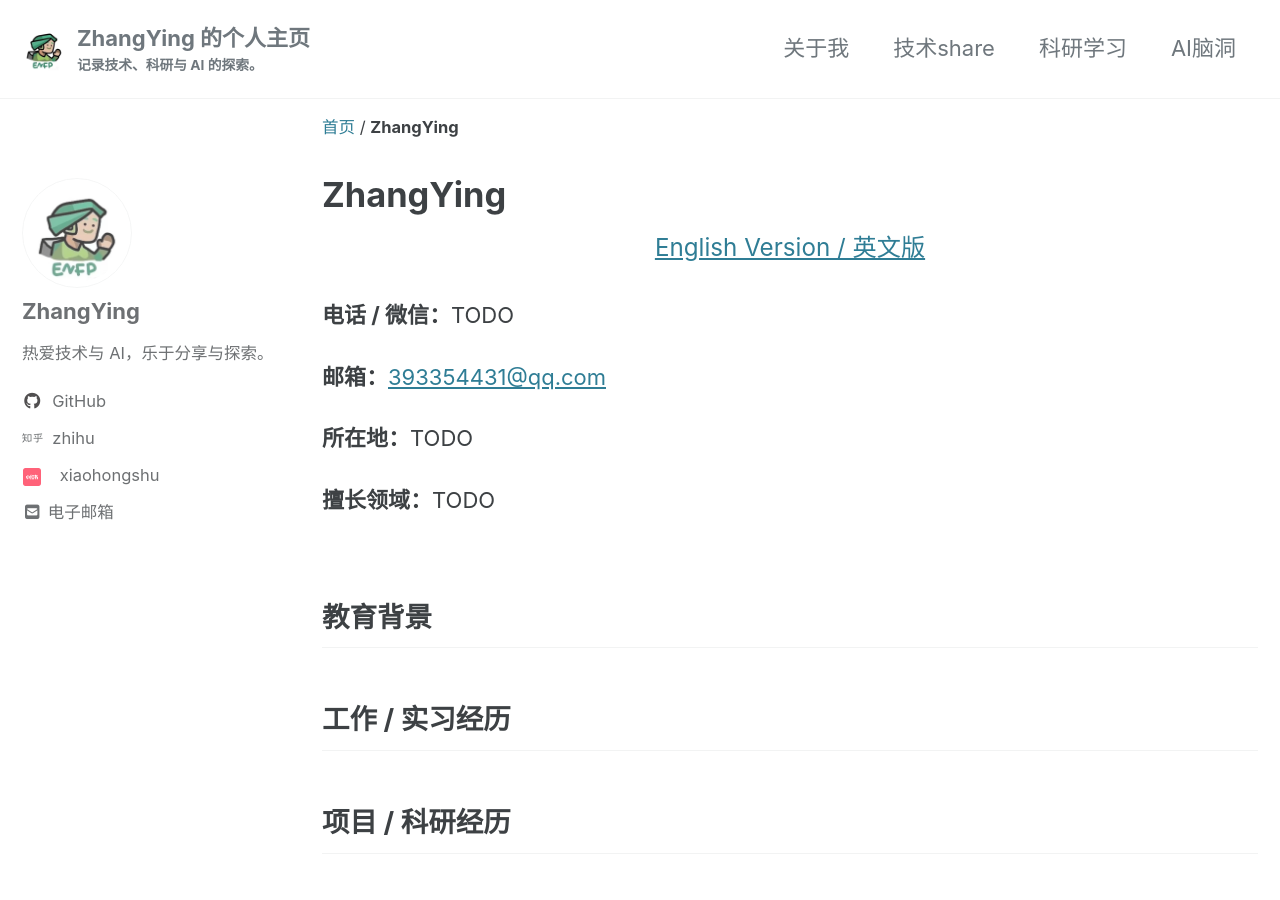
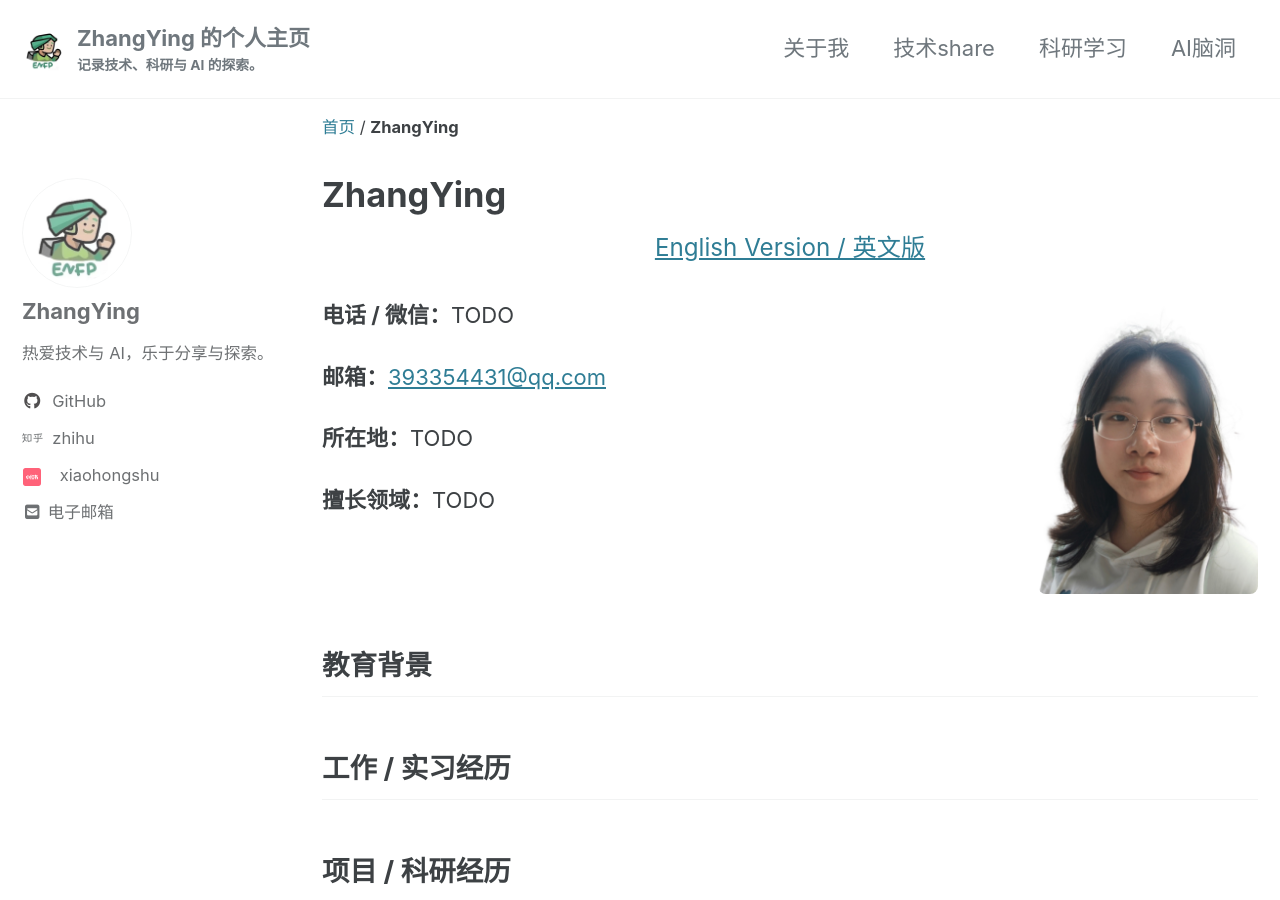
Before and after one commit to CodingZY/CodingZY.github.io, a Jekyll site: the page built from _pages/about.md, in a window 1280 px wide and 900 px high. Built offline with Jekyll 4.4.1, drawn with Linux system fonts in a browser that asks for light colours; cached includes are drawn as plain includes; comment, search, counter and statistics services are not loaded.

Commit message:
about 页添加个人照片
ZhangYing 旁的占位图片替换为 assets/images/photo.jpg（宽度 220，圆角）。

Co-Authored-By: Kscc <noreply@owtffssent.com>

```diff
--- a/_pages/about.md
+++ b/_pages/about.md
@@ -19,7 +19,7 @@ tags: [个人简历] # TODO: 按需修改标签
     <p><strong>所在地：</strong>TODO</p>
     <p><strong>擅长领域：</strong>TODO</p>
   </div>
-  <!-- TODO: 可放一张头像图片 <img src="/assets/images/your-avatar.jpg" alt="YOUR_NAME" width="220" loading="lazy" decoding="async"> -->
+  <img src="/assets/images/photo.jpg" alt="ZhangYing" width="220" loading="lazy" decoding="async" style="border-radius:8px;">
 </div>
 
 ## 教育背景
```
Also changed, not shown: assets/images/404.jpg (deleted), assets/images/ENFP.jpg (deleted), assets/images/apple-touch-icon.png (deleted), assets/images/og-default.png (deleted).
